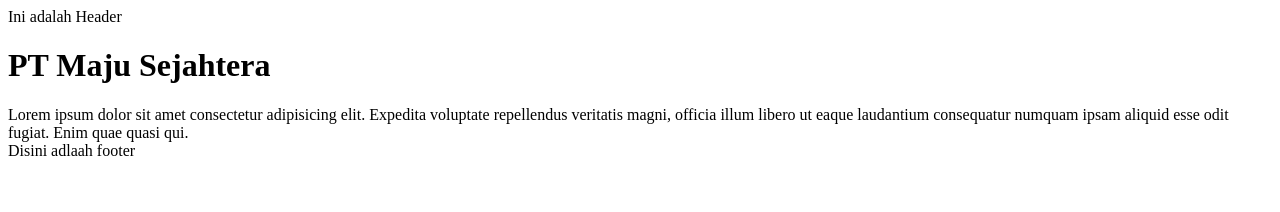
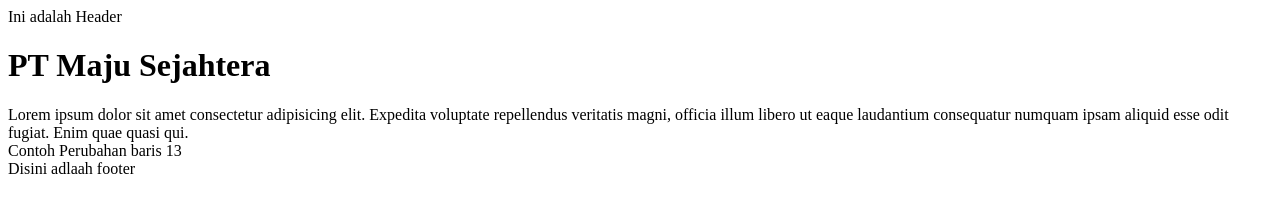
Before and after one commit to JO3L-ort/CompanyProfile, a plain HTML site: page index.html in a window 1280 px wide. Drawn offline with Linux system fonts and the light colour scheme.

```diff
--- a/index.html
+++ b/index.html
@@ -10,7 +10,7 @@
     <h1>PT Maju Sejahtera</h1>
     <div>Lorem ipsum dolor sit amet consectetur adipisicing elit. Expedita voluptate repellendus veritatis magni, officia illum libero ut eaque laudantium consequatur numquam ipsam aliquid esse odit fugiat. Enim quae quasi qui.</div>
 
-
+    <div>Contoh Perubahan baris 13</div>
 
     <footer>Disini adlaah footer</footer>
 
```
